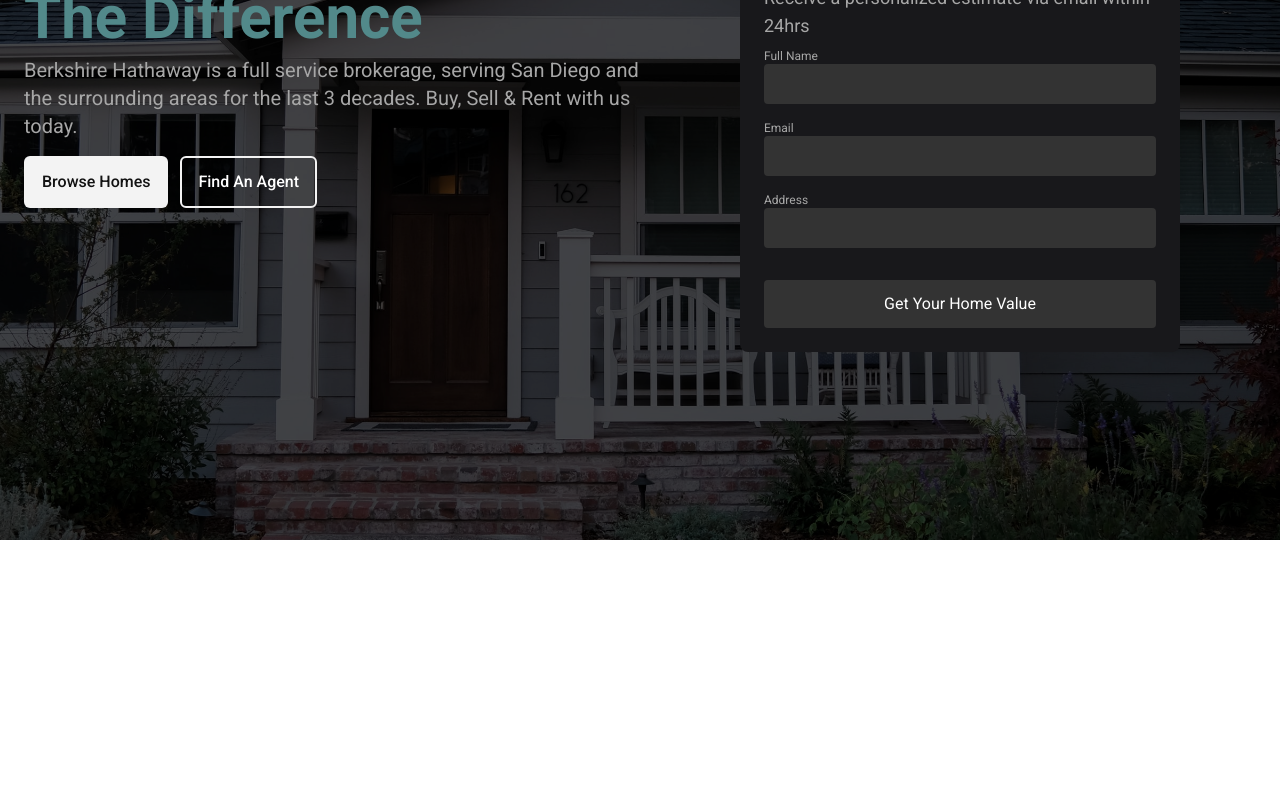
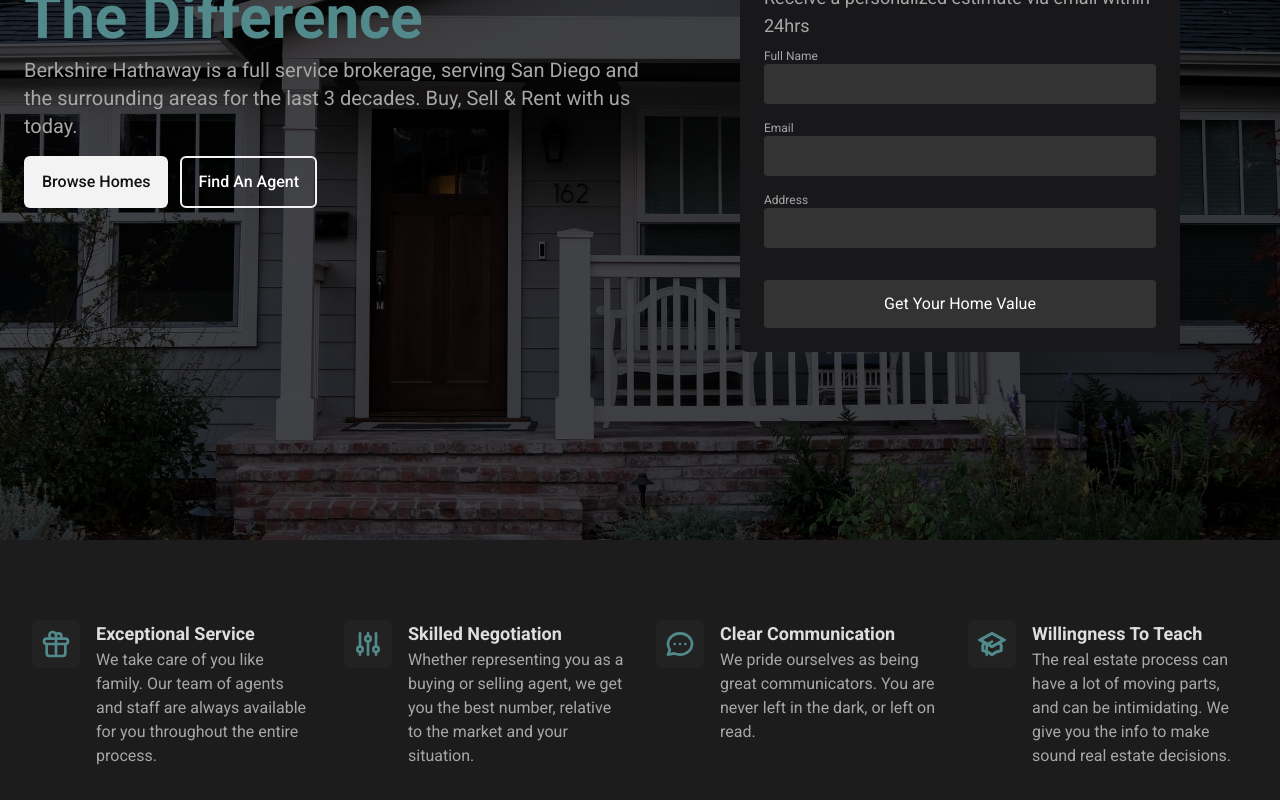
Before and after one commit to DaltonOtineru/real_estate, a Next.js app: page / in a window 1280 px wide. Shown: the part 260-1060 px from the top of the page. Before the commit the page ends 800 px from the top, so only its background shows below. Built offline with nearby package versions, Linux system fonts and the light colour scheme.

Commit message:
started building out and styling  perks section, still need to extract perk-data into it's own file though

```diff
--- /dev/null
+++ b/components/Perks/PerkItem.js
@@ -0,0 +1,20 @@
+import React from 'react';
+
+const PerkItem = ({ Icon, title, text }) => {
+  console.log('FOOO');
+  return (
+    <div className="px-4 flex col-span-12 sm:col-span-6 lg:col-span-3 space-x-2 mb-12 lg:mb-0 items-start">
+      <div className=" ">
+        <div className="p-2 h-12 w-12 bg-[#222222] rounded-lg mr-2">
+          <Icon className="text-[#52898a] font-bold h-full w-full" />
+        </div>
+      </div>
+      <div className="flex flex-col ">
+        <h3 className="font-bold text-lg text-[#dfdede]">{title}</h3>
+        <p className="text-base text-[#a7a7a7] m-0">{text}</p>
+      </div>
+    </div>
+  );
+};
+
+export default PerkItem;
--- /dev/null
+++ b/components/Perks/Perks.js
@@ -0,0 +1,59 @@
+import React from 'react';
+import PerkItem from './PerkItem';
+import {
+  AdjustmentsIcon,
+  GiftIcon,
+  ChatIcon,
+  AcademicCapIcon,
+} from '@heroicons/react/outline';
+
+const Perks = () => {
+  const perkData = [
+    {
+      title: 'Exceptional Service',
+      text: 'We take care of you like family. Our team of agents and staff are always available for you throughout the entire process.',
+      id: '1',
+      Icon: GiftIcon,
+    },
+    {
+      title: 'Skilled Negotiation',
+      text: 'Whether representing you as a buying or selling agent, we get you the best number, relative to the market and your situation.',
+      id: '2',
+      Icon: AdjustmentsIcon,
+    },
+    {
+      title: 'Clear Communication',
+      text: 'We pride ourselves as being great communicators. You are never left in the dark, or left on read.',
+      id: '3',
+      Icon: ChatIcon,
+    },
+    {
+      title: 'Willingness To Teach',
+      text: 'The real estate process can have a lot of moving parts, and can be intimidating. We give you the info to make sound real estate decisions.',
+      id: '4',
+      Icon: AcademicCapIcon,
+    },
+  ];
+
+  const renderPerks = () => {
+    console.log('hiiiii');
+    return perkData.map((perk) => {
+      return (
+        <PerkItem
+          title={perk.title}
+          text={perk.text}
+          key={perk.id}
+          Icon={perk.Icon}
+        />
+      );
+    });
+  };
+
+  return (
+    <div className="max-w-[1400px] grid grid-cols-12 px-4 py-20 mx-auto">
+      {renderPerks()}
+    </div>
+  );
+};
+
+export default Perks;
--- a/pages/index.js
+++ b/pages/index.js
@@ -1,10 +1,11 @@
 import Head from 'next/head';
 import Hero from '../components/Hero/Hero';
 import Navigation from '../components/Navigation/Navigation';
+import Perks from '../components/Perks/Perks';
 
 export default function Home() {
   return (
-    <div id="root" className=" min-h-screen min-w-screen font-sans">
+    <div id="root" className="dark min-h-screen min-w-screen font-sans">
       <Head>
         <title>Berkshire Hathaway</title>
         <meta name="description" content="Generated by create next app" />
@@ -17,9 +18,10 @@ export default function Home() {
         />
       </Head>
       {/* className="h-6 w-6 lg:hidden cursor-pointer" */}
-      <main className="dark:bg-black w-full h-full font-sans">
+      <main className="dark:bg-[#1C1C1C] w-full h-full font-sans">
         <Navigation />
         <Hero />
+        <Perks />
       </main>
     </div>
   );
```
